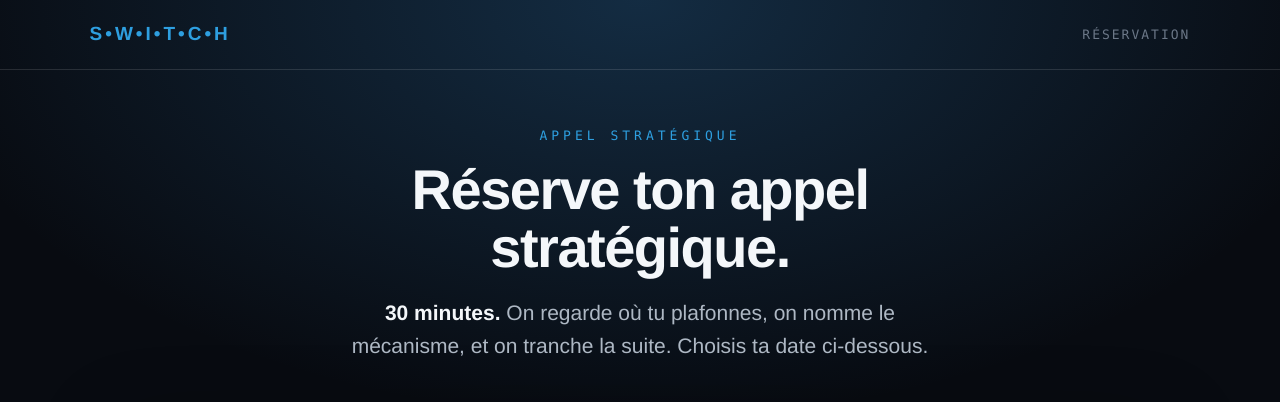
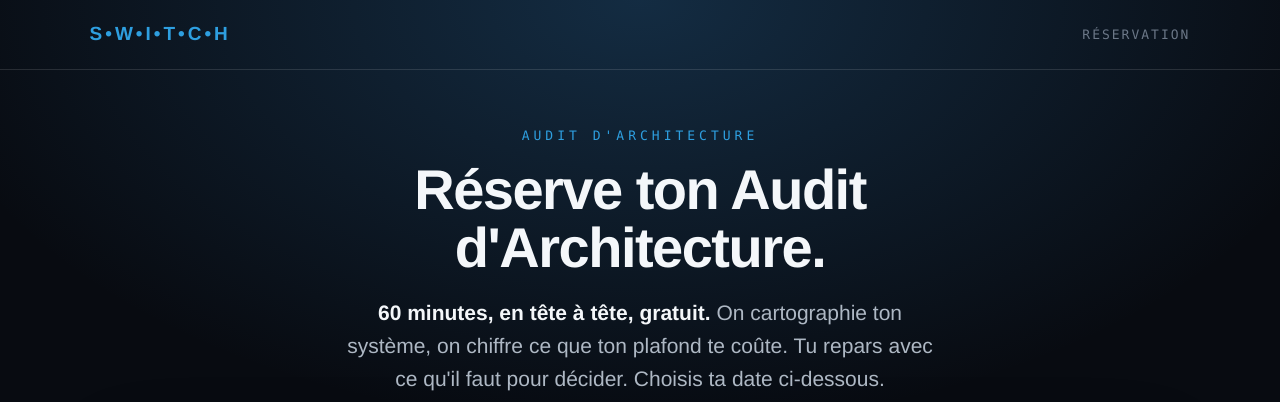
Before and after one commit to s1dupuis-spec/switch-landing, a plain HTML site: page reservation.html in a window 1280 px wide. Shown: the top 402 px of the page. Drawn offline with Linux system fonts and the light colour scheme; grey boxes are pictures that could not be loaded; a script that the page names is missing.

Commit message:
Réservation : langage Bible (Audit d'Architecture, 60 min, gratuit)

```diff
--- a/reservation.html
+++ b/reservation.html
@@ -3,8 +3,8 @@
 <head>
 <meta charset="utf-8">
 <meta name="viewport" content="width=device-width, initial-scale=1">
-<title>SWITCH · Réserve ton appel stratégique</title>
-<meta name="description" content="Réserve ton appel stratégique SWITCH. 30 minutes pour cartographier où tu plafonnes et trancher la suite.">
+<title>SWITCH · Réserve ton Audit d'Architecture</title>
+<meta name="description" content="Réserve ton Audit d'Architecture SWITCH. 60 minutes, en tête à tête, gratuit. On cartographie ton système et on chiffre ce que ton plafond te coûte.">
 <meta name="robots" content="noindex">
 <style>
   *{ margin:0; padding:0; box-sizing:border-box; }
@@ -67,9 +67,9 @@
 
 <main>
   <div class="head">
-    <div class="eyebrow">Appel stratégique</div>
-    <h1>Réserve ton appel stratégique.</h1>
-    <p class="lede"><b>30 minutes.</b> On regarde où tu plafonnes, on nomme le mécanisme, et on tranche la suite. Choisis ta date ci-dessous.</p>
+    <div class="eyebrow">Audit d'Architecture</div>
+    <h1>Réserve ton Audit d'Architecture.</h1>
+    <p class="lede"><b>60 minutes, en tête à tête, gratuit.</b> On cartographie ton système, on chiffre ce que ton plafond te coûte. Tu repars avec ce qu'il faut pour décider. Choisis ta date ci-dessous.</p>
   </div>
 
   <div class="booking">
```
Also changed, not shown: reservation_ghl.html (+3 -3 lines).
